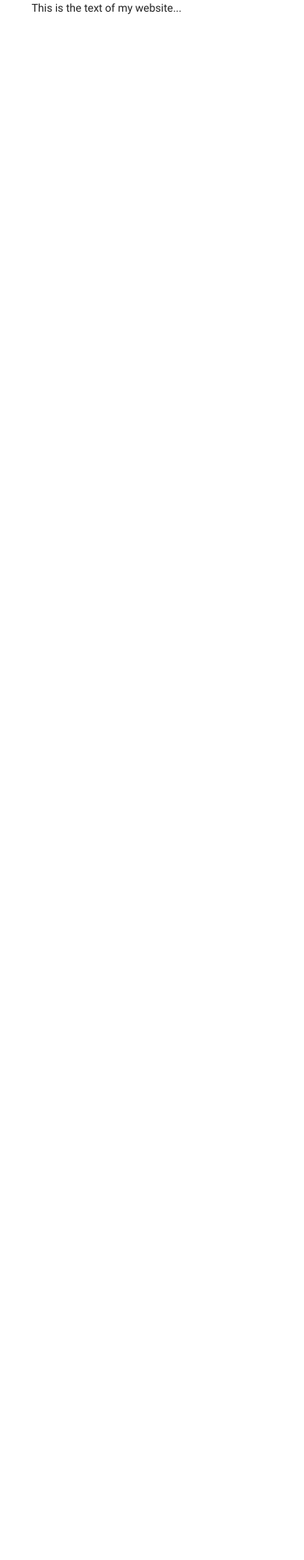
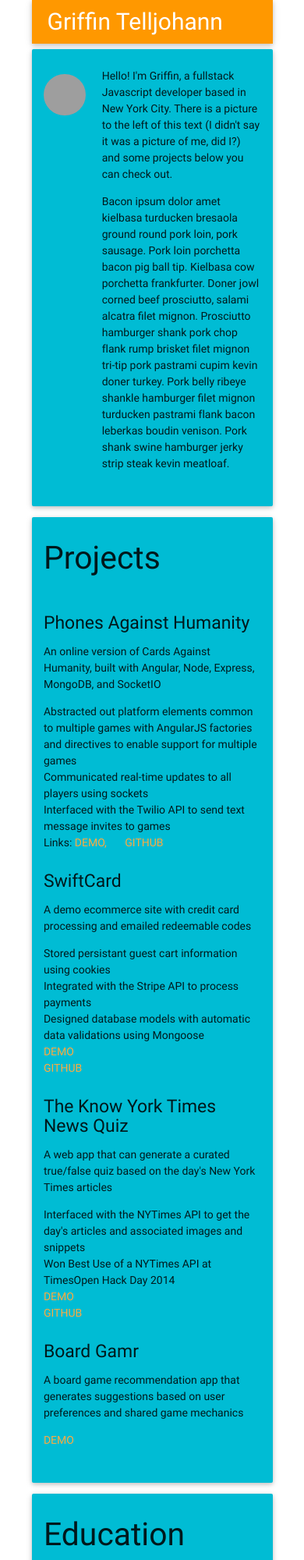
Before and after one commit to gtelljohann/gtelljohann.github.io, a website: page index.html in a window 390 px wide. Shown: the top 2000 px of the page at 78% size. Before the commit the page ends 844 px from the top, so only its background shows below. Drawn offline with nearby package versions, Linux system fonts and the light colour scheme; files that its build step writes are made by us from their sources; grey boxes are pictures that could not be loaded; files whose address does not match are found by name.

```diff
--- a/index.html
+++ b/index.html
@@ -1,22 +1,119 @@
 <html>
   <head>
     <!--Import materialize.css-->
-      <link type="text/css" rel="stylesheet" href="css/materialize.min.css"  media="screen,projection"/>
-
+    <link type="text/css" rel="stylesheet" href="style.css"/>
+    <link type="text/css" rel="stylesheet" href="materialize/css/materialize.min.css"  media="screen,projection"/>
     <!--Let browser know website is optimized for mobile-->
     <meta name="viewport" content="width=device-width, initial-scale=1.0, maximum-scale=1.0, user-scalable=no"/>
   </head>
-
   <body>
+    <header class="container">
+      <nav class="top-nav orange">
+        <div class="nav-wrapper">
+          <!--  <a href="" class="brand-logo">Griffin Telljohann</a> -->
+          <span class="name">Griffin Telljohann</span>
+          <ul class="right hide-on-med-and-down valign-wrapper">
+            <li><a href="http://github.com/gtelljohann"><i class="icon-github"></i></a></li>
+            <li><a href="components.html"><i class="mdi-action-view-module"></i></a></li>
+            <li><a href="javascript.html"><i class="mdi-navigation-refresh"></i></a></li>
+            <li><a href="mobile.html"><i class="mdi-navigation-more-vert"></i></a></li>
+          </ul>
+        </div>
+      </nav>
+    </header>
+    <main class="container">
+    <div class="card cyan">
+      <div class="row">
+        <div class="col s3 valign-wrapper">
+          <img src="http://placekitten.com/g/75/75" class="headshot circle responsive-img" />
+        </div>
+        <div class="col s9">
+          <p>Hello!  I'm Griffin, a fullstack Javascript developer based in New York City. There is a picture to the left of this text (I didn't say it was a picture of me, did I?) and some projects below you can check out.</p>
+          <p>Bacon ipsum dolor amet kielbasa turducken bresaola ground round pork loin, pork sausage. Pork loin porchetta bacon pig ball tip. Kielbasa cow porchetta frankfurter. Doner jowl corned beef prosciutto, salami alcatra filet mignon. Prosciutto hamburger shank pork chop flank rump brisket filet mignon tri-tip pork pastrami cupim kevin doner turkey. Pork belly ribeye shankle hamburger filet mignon turducken pastrami flank bacon leberkas boudin venison. Pork shank swine hamburger jerky strip steak kevin meatloaf.</p>
+        </div>
+      </div>
+    </div>
+    <div class="card cyan">
+      <div class="row">
+        <div class="col s12">
+          <h3>Projects</h3>
+        </div>
+      </div>
+      <div class="row">
+        <div class="col s12 m6 project-block">
+          <h5>Phones Against Humanity</h5>
+          <p>An online version of Cards Against Humanity, built with Angular, Node, Express, MongoDB, and SocketIO</p>
+          <ul>
+            <li>Abstracted out platform elements common to multiple games with AngularJS factories and directives to enable support for multiple games</li>
+            <li>Communicated real-time updates to all players using sockets</li>
+            <li>Interfaced with the Twilio API to send text message invites to games</li>
+            <li>Links: <a target="_blank" href="http://boardgamehub.herokuapp.com/">Demo,</a> <a target="_blank" href="https://github.com/hugomarcotte/PAH">Github</a> </li>
+          </ul>
+        </div>
+        <div class="col s12 m6 project-block">
+          <h5>SwiftCard</h5>
+          <p>A demo ecommerce site with credit card processing and emailed redeemable codes</p>
+          <ul>
+            <li>Stored persistant guest cart information using cookies</li>
+            <li>Integrated with the Stripe API to process payments</li>
+            <li>Designed database models with automatic data validations using Mongoose</li>
+            <li><a target="_blank" href="http://swiftcard.herokuapp.com">Demo</a></li>
+            <li><a target="_blank" href="https://github.com/BenjaminConant/stack_store">Github</a></li>
+          </ul>
+        </div>
+        <div class="col s12 m6 project-block">
+          <h5>The Know York Times News Quiz</h5>
+          <p>A web app that can generate a curated true/false quiz based on the day's New York Times articles</p>
+          <ul>
+            <li>Interfaced with the NYTimes API to get the day's articles and associated images and snippets</li>
+            <li>Won Best Use of a NYTimes API at TimesOpen Hack Day 2014</li>
+            <li><a target="_blank" href="http://theknowyorktimesquiz.herokuapp.com">Demo</a></li>
+            <li><a target="_blank" href="https://github.com/hugomarcotte/KnowYorkTimes">Github</a></li>
+          </ul>
+        </div>
+        <div class="col s12 m6 project-block">
+          <h5>Board Gamr</h5>
+          <p>A board game recommendation app that generates suggestions based on user preferences and shared game mechanics</p>
+          <ul>
+            <li><a target="_blank" href="http://boardgamr.io">Demo</a></li>
+          </ul>
+        </div>
+      </div>
+    </div>
+    <div class="card cyan">
+      <div class="row">
+        <div class="col s12">
+          <h3>Education</h3>
+        </div>
+      </div>
+      <div class="row">
+        <div class="col s12 m6 education-block">
+          <h5>Princeton University</h5>
+          <p>A.B., Computer Science (2011)</p>
+          <p>Independent Work:</p>
+          <ul>
+            <li><span class="italic">Who Wants to be an A+ Student?</span> (Web Review Game)</li>
+            <li><span class="italic">Virtual Tour Guide Application for Android Phones</span> (Senior Thesis)</li>
+          </ul>
+        </div>
+        <div class="col s12 m6 education-block">
+          <h5>Fullstack Academy of Code</h5>
+          <p>Web Development Immersive (2015)</p>
+          <p>An intensive course that focuses on the MEAN stack: MongoDB, Express, Angular, and Node</p>
+        </div>
+      </div>
+    </div>
+    </main>
     <div class="container">
-
-This is the text of my website...
-
-
-
+      <footer class="page-footer cyan z-depth-1">
+        <div class="footer-copyright">
+          &copy; 2015 Griffin Telljohann
+          <!--  <a class="grey-text text-lighten-4 right" href="#!">More Links</a> -->
+        </div>
+      </footer>
     </div>
     <!--Import jQuery before materialize.js-->
     <script type="text/javascript" src="https://code.jquery.com/jquery-2.1.1.min.js"></script>
-      <script type="text/javascript" src="js/materialize.min.js"></script>
+    <script type="text/javascript" src="materialize/js/materialize.min.js"></script>
   </body>
 </html>
--- /dev/null
+++ b/style.css
@@ -0,0 +1,29 @@
+.icon-github:before {
+	content:url(icons/GitHub-Mark-32px.png);
+}
+
+.headshot {
+	margin-top:40%;
+	height:15%;
+}
+
+.name {
+	padding-left: 20px;
+	font-size: 30px;
+}
+
+.card {
+	padding:10px 5% 10px 5%;
+}
+
+.footer-copyright {
+	padding-left: 20px;
+}
+
+.project-block {
+	float:left;
+}
+
+.italic {
+	font-style:italic;
+}
```
Also changed, not shown: icons/GitHub-Mark-32px.png (added), 2 other files. Lines whose indentation alone changed are shown as unchanged.
